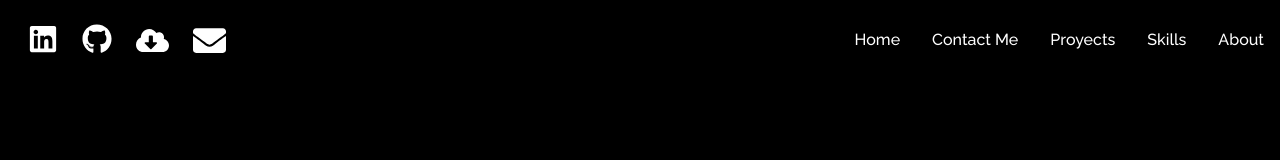
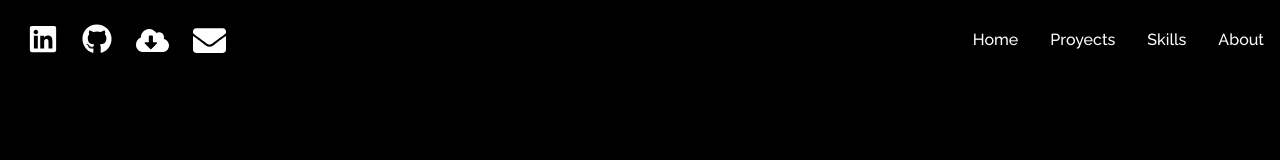
Before and after one commit to pyvan23/Portfolio-js, a React (Create React App) app: page / in a window 1280 px wide. Shown: the top 160 px of the page. Built offline with nearby package versions, Linux system fonts and the light colour scheme.

Commit message:
contact delete

```diff
--- a/src/components/NavBar.jsx
+++ b/src/components/NavBar.jsx
@@ -20,21 +20,18 @@ export const NavBar = () => {
       id: 1,
       link: "home",
     },
+
     {
       id: 2,
-      link: "contact me",
+      link: "proyects",
     },
     {
       id: 3,
-      link: "proyects",
-    },
-    {
-      id: 4,
       link: "skills",
     },
 
     {
-      id: 5,
+      id: 4,
       link: "about",
     },
   ];
```
